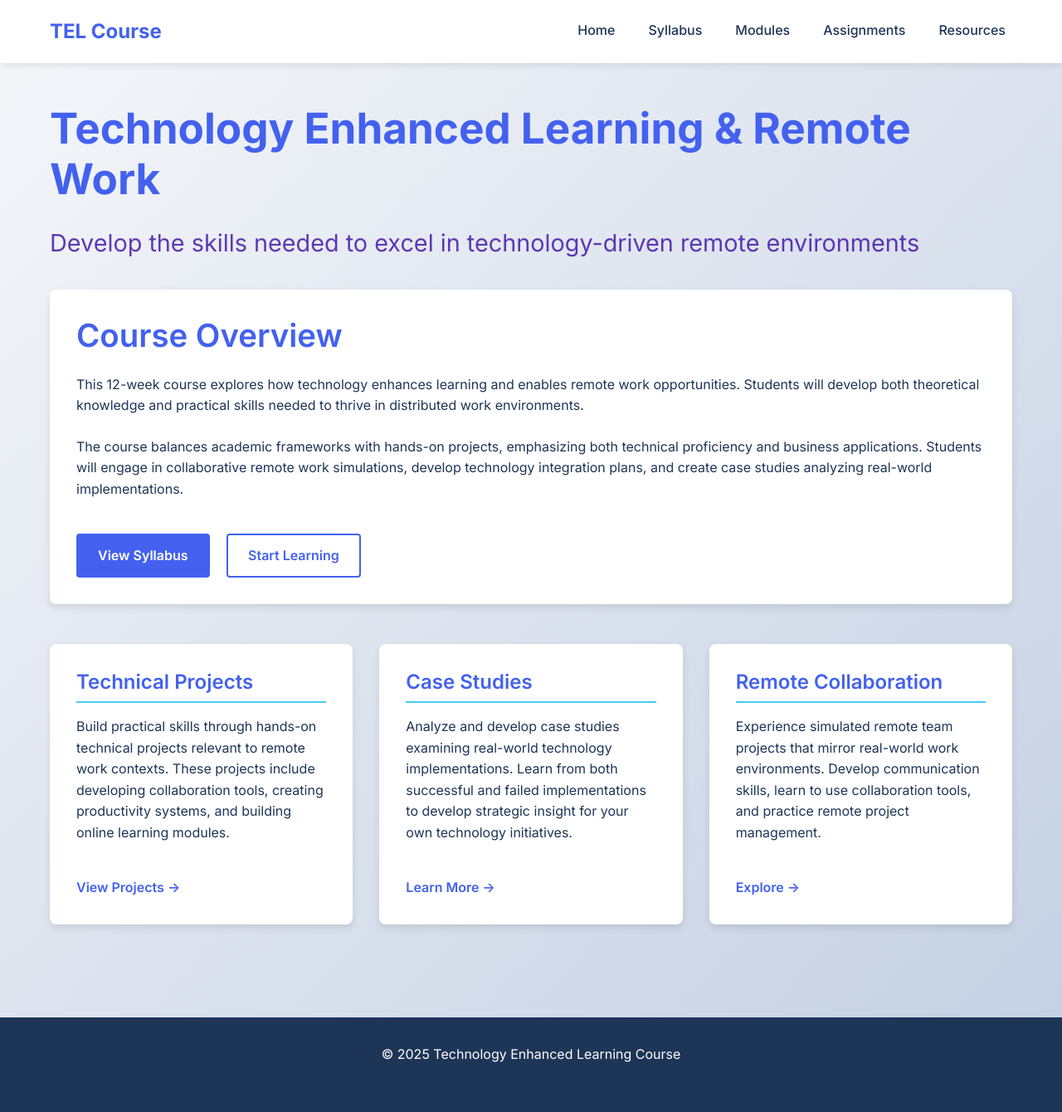
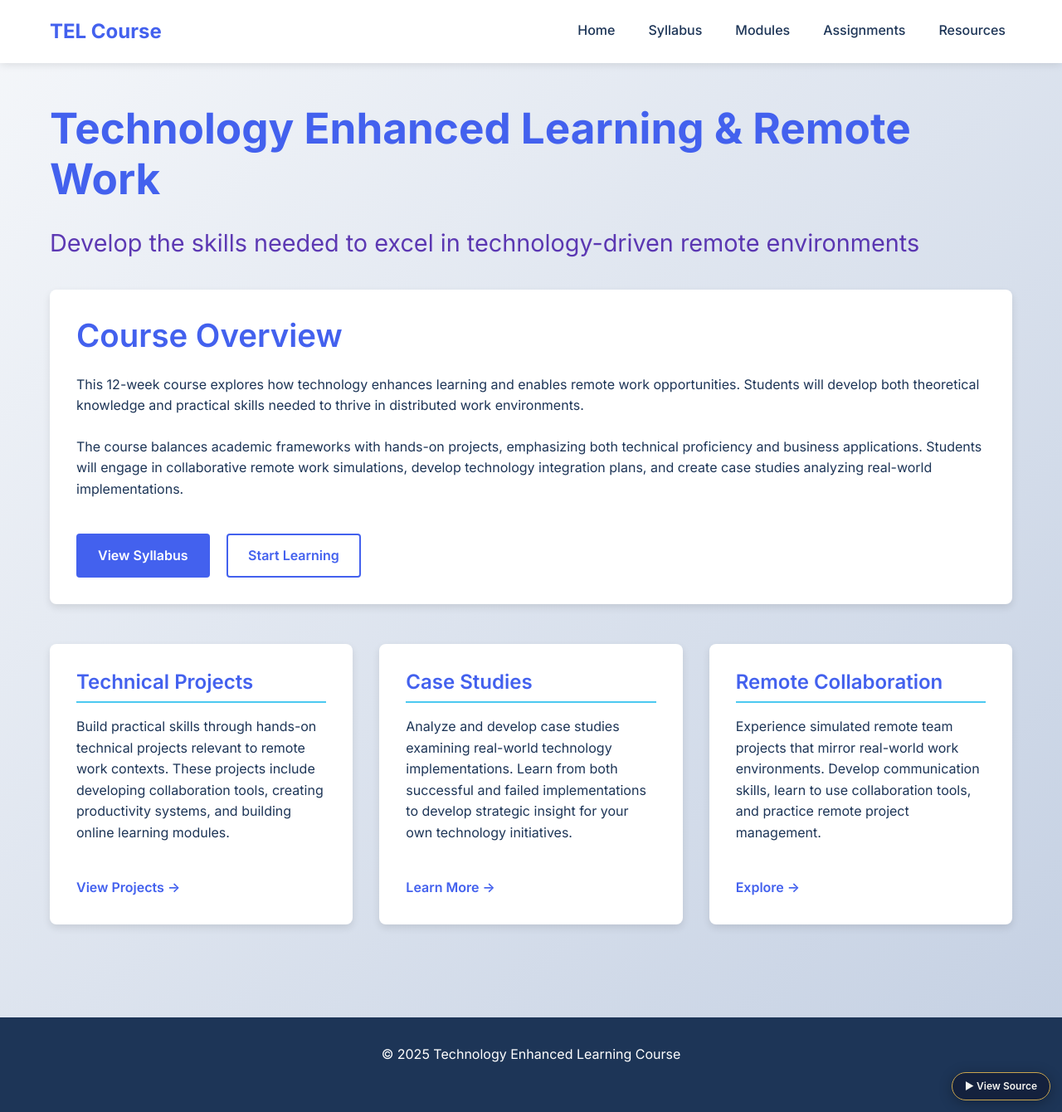
Before and after one commit to Freddricklogan/tech-enhanced-learning, a Jekyll site: the page built from index.html, in a window 1280 px wide and 1340 px high. Shown: the whole window at 83% size. Built offline with Jekyll 4.4.1, drawn with Linux system fonts in a browser that asks for light colours.

Commit message:
Add persistent View Source link to GitHub repository

```diff
--- a/index.html
+++ b/index.html
@@ -37,3 +37,5 @@ title: Technology Enhanced Learning & Remote Work
     </div>
   </div>
 </div>
+<a id="view-src" href="https://github.com/Freddricklogan/tech-enhanced-learning" target="_blank" rel="noopener" title="View source on GitHub" style="position:fixed;right:14px;bottom:14px;z-index:99999;font:600 12px/1 -apple-system,system-ui,sans-serif;color:#f4f3ef;background:#14213d;border:1px solid #c9a44e;border-radius:999px;padding:10px 15px;text-decoration:none;box-shadow:0 3px 16px rgba(0,0,0,.3)">&#9654; View Source</a>
+</body>
```
